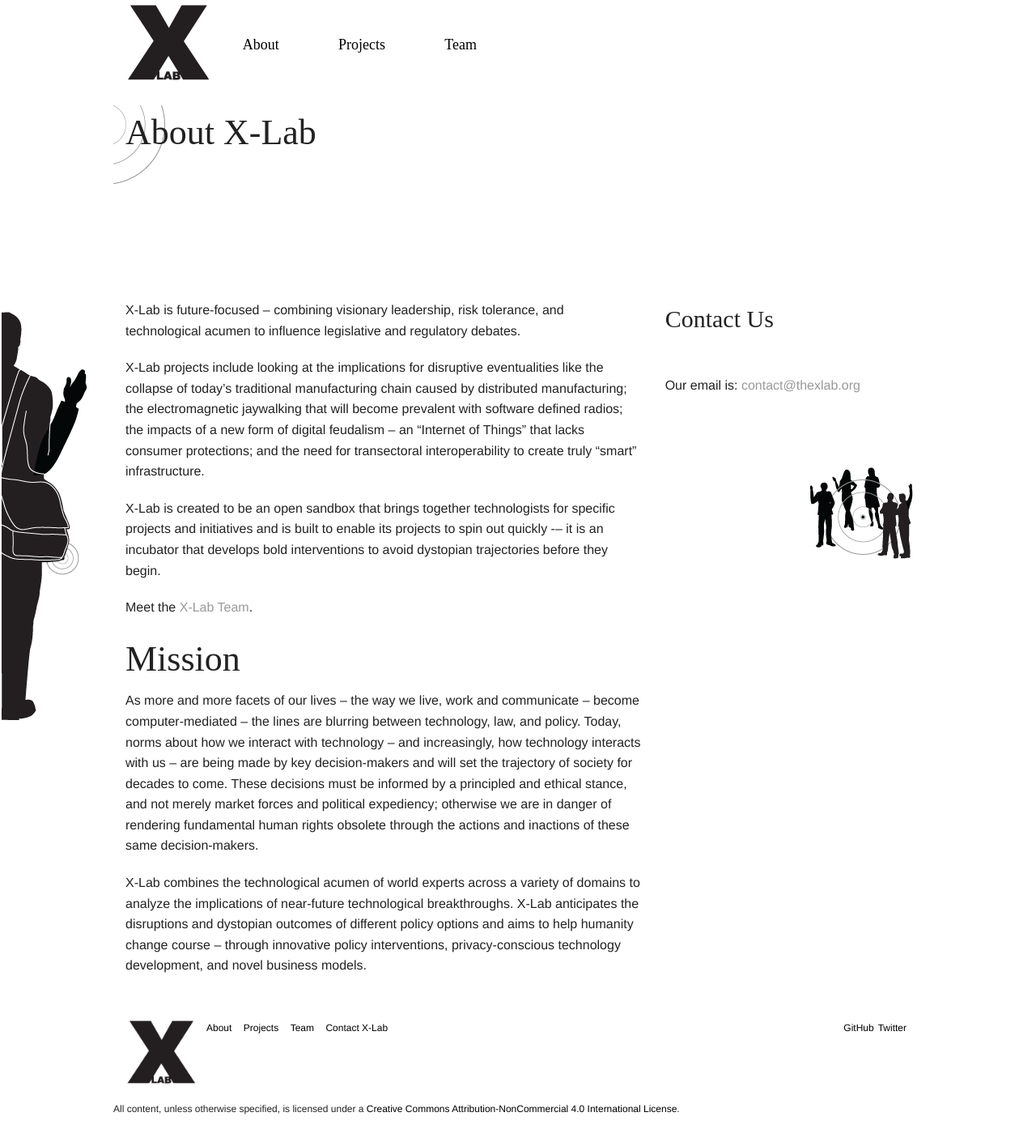
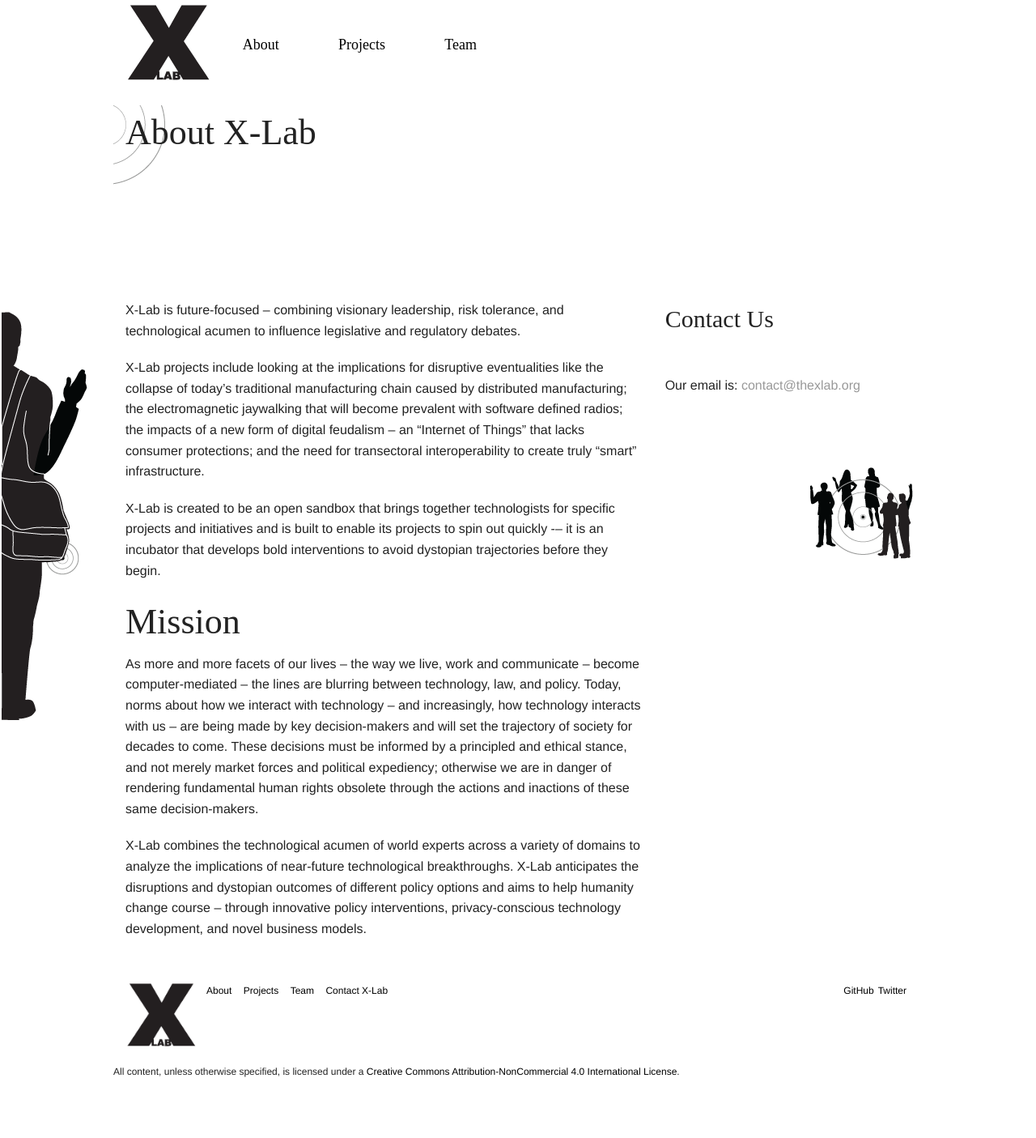
Before and after one commit to xlabrocks/X-Lab-Site, a Jekyll site: the page built from x-lab.org/about/index.md, in a window 1280 px wide. Shown: the whole page at 81% size. Built offline with Jekyll 4.4.1, drawn with Linux system fonts in a browser that asks for light colours; nearby versions of some CDN libraries; some web fonts are replaced; library files that are not in the unit come from our copies; after the commit the page ends 1359 px from its top, so only the background shows below that.

Commit message:
Updated index.md

```diff
--- a/x-lab.org/about/index.md
+++ b/x-lab.org/about/index.md
@@ -15,8 +15,6 @@ X-Lab projects include looking at the implications for disruptive eventualities
 
 X-Lab is created to be an open sandbox that brings together technologists for specific projects and initiatives and is built to enable its projects to spin out quickly -– it is an incubator that develops bold interventions to avoid dystopian trajectories before they begin.
 
-Meet the <a href="/team">X-Lab Team</a>.
-
 # Mission
 As more and more facets of our lives -- the way we live, work and communicate -- become computer-mediated -- the lines are blurring between technology, law, and policy. Today, norms about how we interact with technology -- and increasingly, how technology interacts with us -- are being made by key decision-makers and will set the trajectory of society for decades to come. These decisions must be informed by a principled and ethical stance, and not merely market forces and political expediency; otherwise we are in danger of rendering fundamental human rights obsolete through the actions and inactions of these same decision-makers.
 
```
